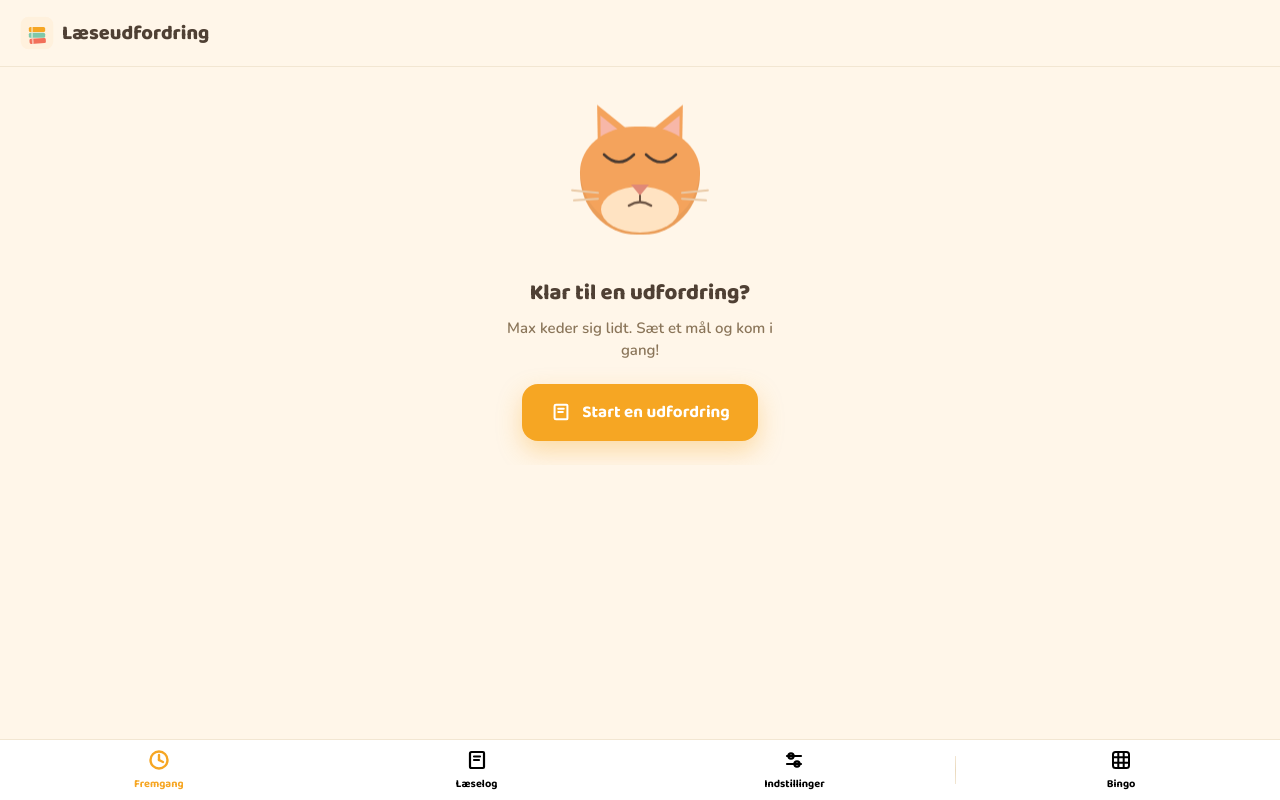
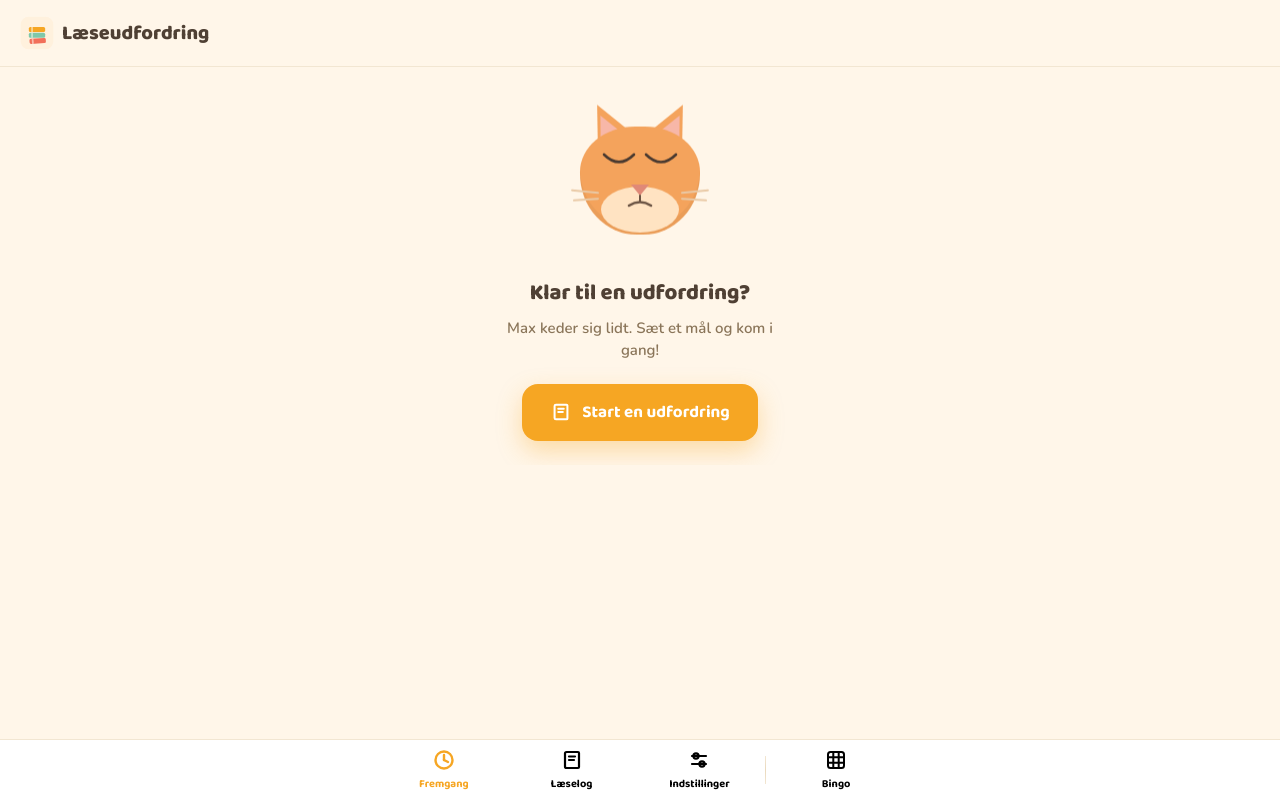
Before and after one commit to vajkri/reading-challenge, a Next.js app: page /reading-challenge/ in a window 1280 px wide. Built offline with nearby package versions, Linux system fonts and the light colour scheme.

Commit message:
feat(#25): cap and center the bottom nav on tablet

```diff
--- a/components/BottomNav.tsx
+++ b/components/BottomNav.tsx
@@ -53,9 +53,10 @@ export default function BottomNav() {
 
   return (
     <nav
-      className="sticky bottom-0 z-20 flex bg-white"
+      className="sticky bottom-0 z-20 flex justify-center bg-white"
       style={{ borderTop: "1.5px solid #F2E6D2", paddingBottom: "env(safe-area-inset-bottom)" }}
     >
+      <div data-testid="nav-inner" className="flex w-full max-w-[520px]">
       {/* Challenge-lifecycle group */}
       <div className="flex flex-[3]">
         <Tab active={s === "progress"} label={copy.nav.progress} onClick={actions.goProgress}>
@@ -96,6 +97,7 @@ export default function BottomNav() {
           </svg>
         </Tab>
       </div>
+      </div>
     </nav>
   );
 }
```
